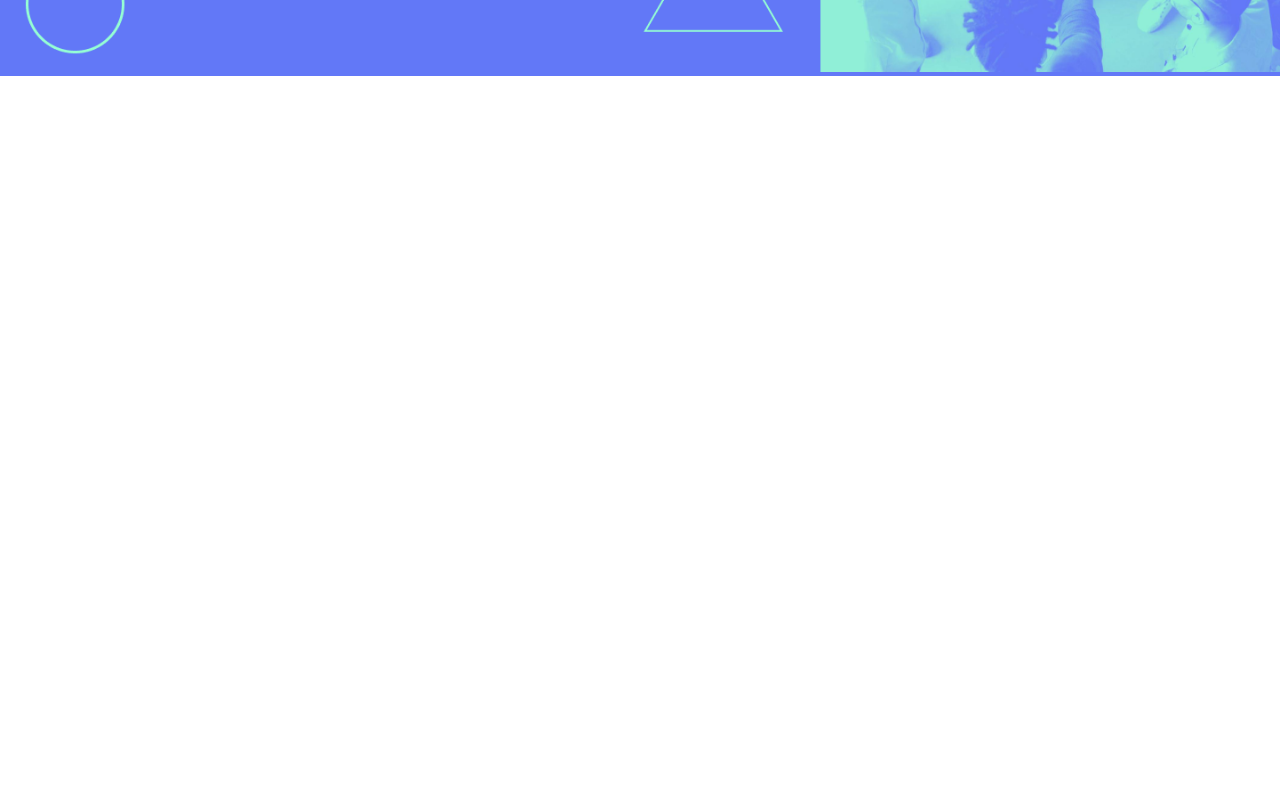
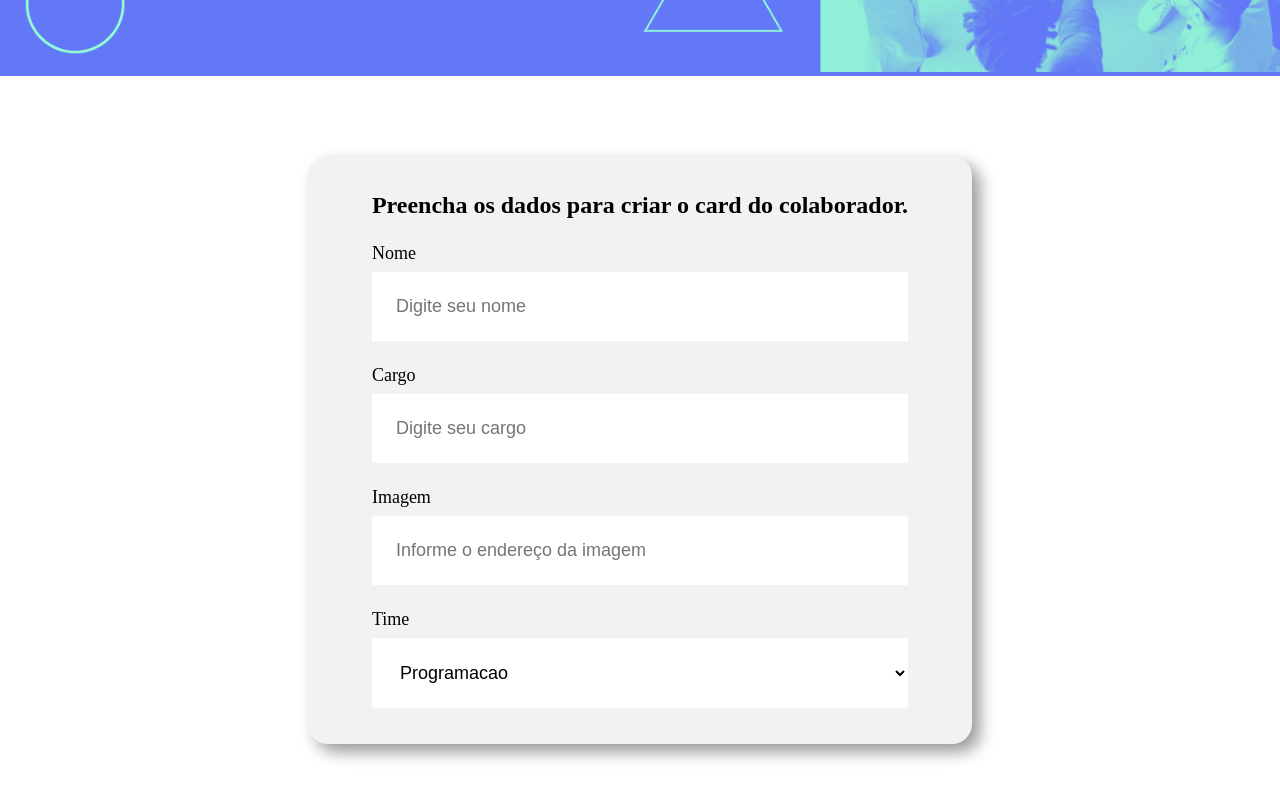
Before and after one commit to JL-Sousa/organo-spa, a React (Vite) app: page / in a window 1280 px wide. Shown: the part 422-1222 px from the top of the page. Before the commit the page ends 800 px from the top, so only its background shows below. Built offline with nearby package versions, Linux system fonts and the light colour scheme.

Commit message:
feat: created the form and the drop-down list

```diff
--- a/src/App.jsx
+++ b/src/App.jsx
@@ -1,8 +1,14 @@
 import { Banner } from "./components/Banner/Banner";
+import { Form } from "./components/Form";
 import "./global.css";
 
 function App() {
-  return <Banner />;
+  return (
+    <>
+      <Banner />
+      <Form />
+    </>
+  );
 }
 
 export default App;
--- a/src/components/Banner/Banner.module.css
+++ b/src/components/Banner/Banner.module.css
@@ -5,4 +5,5 @@
 
 .header img {
   max-width: 100%;
+  max-height: 556px;
 }
--- /dev/null
+++ b/src/components/DropdownList/DropdownList.module.css
@@ -0,0 +1,14 @@
+.dropdown__list label {
+  display: block;
+  margin-bottom: 8px;
+  font-size: 18px;
+}
+
+.dropdown__list select {
+  background-color: #fff;
+  box-shadow: 10px 10px 30px rgba(0, 0, 0, 0);
+  width: 100%;
+  border: none;
+  font-size: 18px;
+  padding: 24px;
+}
--- /dev/null
+++ b/src/components/DropdownList/index.jsx
@@ -0,0 +1,14 @@
+import styles from "./DropdownList.module.css";
+
+export function DropdownList(props) {
+  return (
+    <div className={styles.dropdown__list}>
+      <label>{props.name}</label>
+      <select>
+        {props.itens.map((item) => {
+          return <option key={item}>{item}</option>;
+        })}
+      </select>
+    </div>
+  );
+}
--- /dev/null
+++ b/src/components/Form/Form.module.css
@@ -0,0 +1,13 @@
+.container__form {
+  display: flex;
+  justify-content: center;
+  margin: 80px 0;
+}
+
+.container__form form {
+  max-width: 80%;
+  background-color: #f2f2f2;
+  border-radius: 20px;
+  padding: 36px 64px;
+  box-shadow: 8px 8px 16px rgba(0, 0, 0, 0.4);
+}
--- /dev/null
+++ b/src/components/Form/index.jsx
@@ -0,0 +1,19 @@
+import { DropdownList } from "../DropdownList";
+import { TextField } from "../TextField";
+import styles from "./Form.module.css";
+
+export function Form() {
+  const times = ["Programacao", "Frontend", "Data Sciense", "Devops"];
+
+  return (
+    <section className={styles.container__form}>
+      <form>
+        <h2>Preencha os dados para criar o card do colaborador.</h2>
+        <TextField name="Nome" placeholder="Digite seu nome" />
+        <TextField name="Cargo" placeholder="Digite seu cargo" />
+        <TextField name="Imagem" placeholder="Informe o endereço da imagem" />
+        <DropdownList name="Time" itens={times} />
+      </form>
+    </section>
+  );
+}
--- /dev/null
+++ b/src/components/TextField/TextField.module.css
@@ -0,0 +1,18 @@
+.text__field {
+  margin: 24px 0;
+}
+
+.text__field label {
+  display: block;
+  margin-bottom: 8px;
+  font-size: 18px;
+}
+
+.text__field input {
+  background-color: #fff;
+  box-shadow: 10px 10px 30px rgba(0, 0, 0, 0);
+  width: 100%;
+  border: none;
+  font-size: 18px;
+  padding: 24px;
+}
--- /dev/null
+++ b/src/components/TextField/index.jsx
@@ -0,0 +1,10 @@
+import styles from "./TextField.module.css";
+
+export function TextField(props) {
+  return (
+    <div className={styles.text__field}>
+      <label>{props.name}</label>
+      <input placeholder={props.placeholder} />
+    </div>
+  );
+}
```
